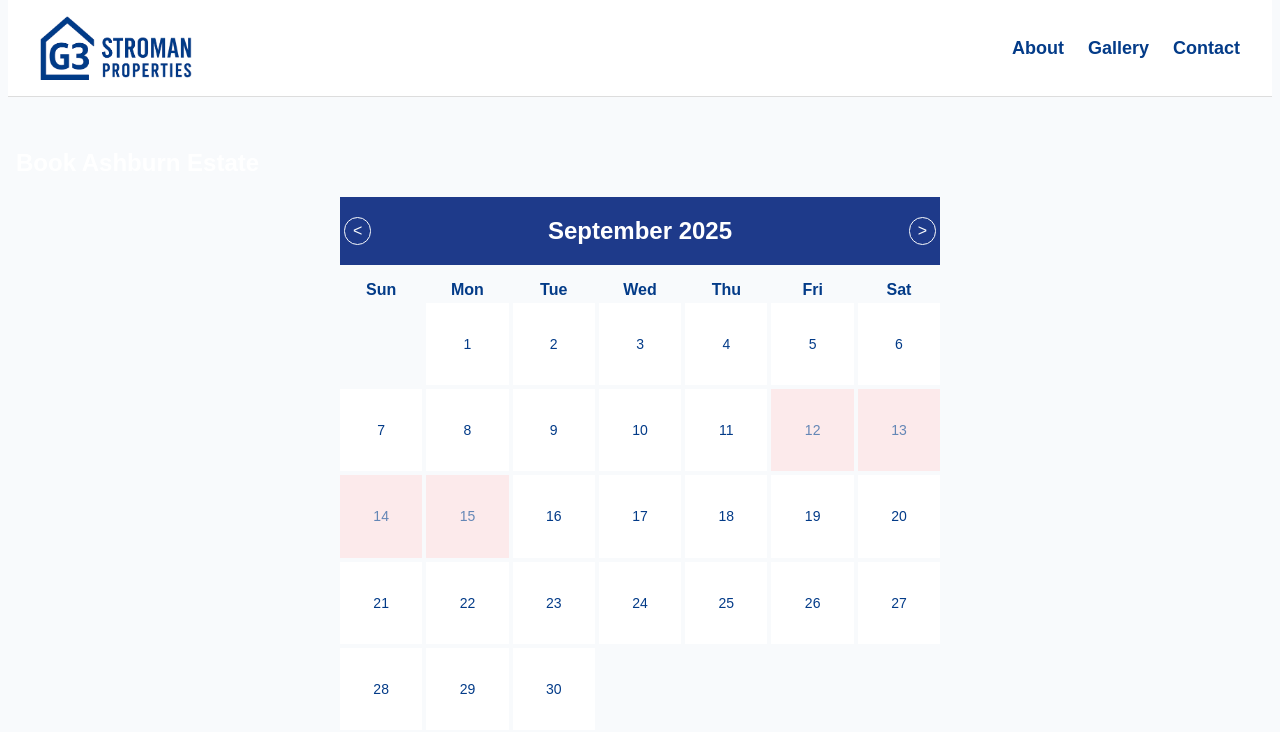
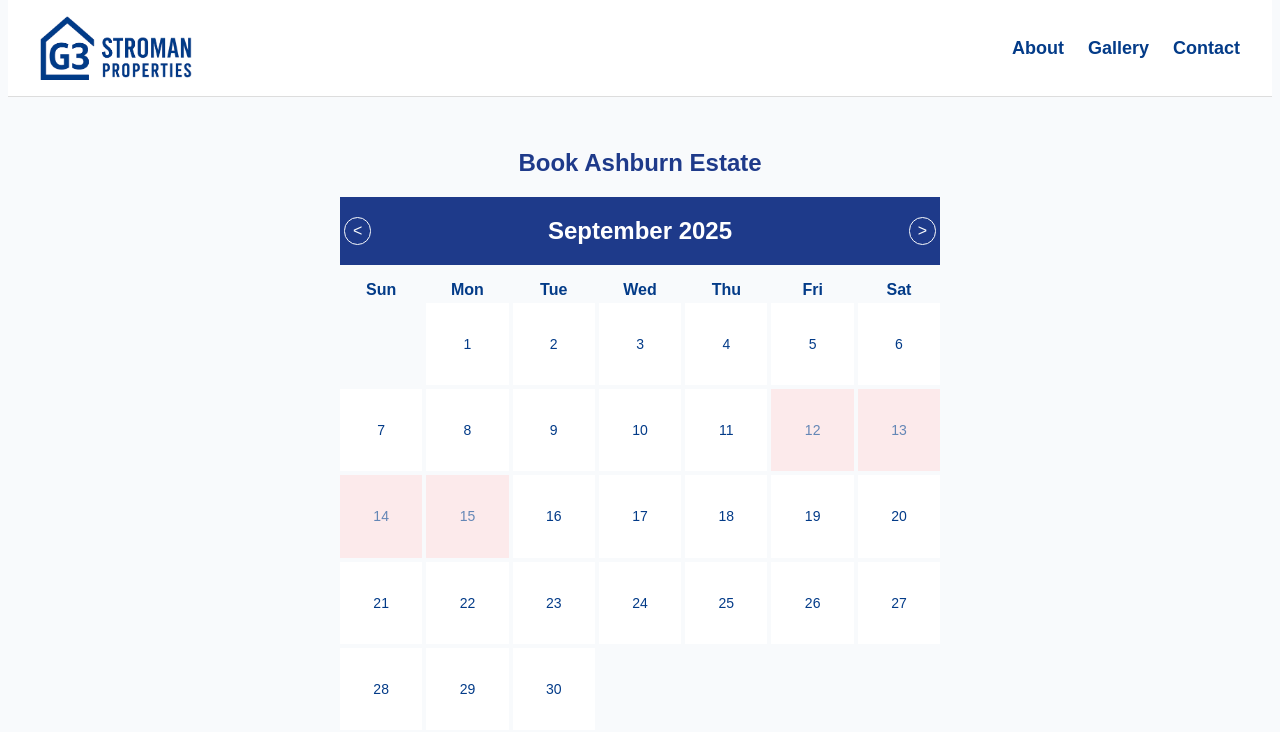
Before and after one commit to gstroman3/Myrentals, a Next.js app: page /properties/ashburn-estate/book in a window 1280 px wide. Shown: the top 732 px of the page. Built offline with nearby package versions, Linux system fonts and the light colour scheme; a web font is replaced by a local one.

Commit message:
Fix booking page heading visibility and layout

```diff
--- a/app/globals.css
+++ b/app/globals.css
@@ -201,6 +201,17 @@ h1, h2, h3 {
 
 p, label {
   color: #FFF;
+}
+
+/* Booking page */
+.book-page {
+  max-width: var(--layout-max-width);
+  margin: 0 auto;
+}
+
+.book-page h1 {
+  color: var(--color-primary);
+  text-align: center;
 }
 
 .gallery {
```
